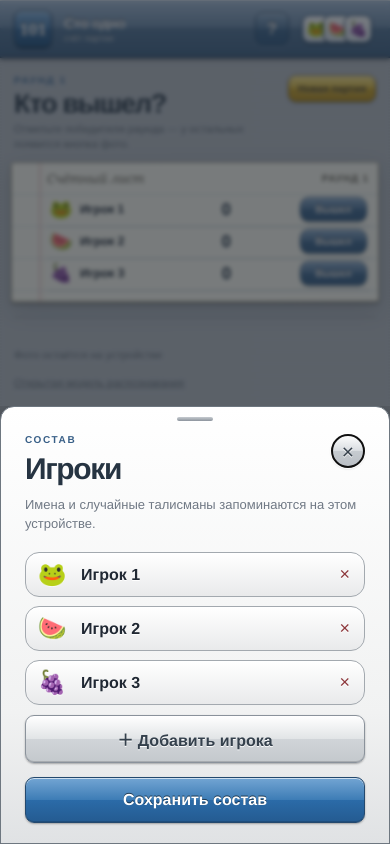
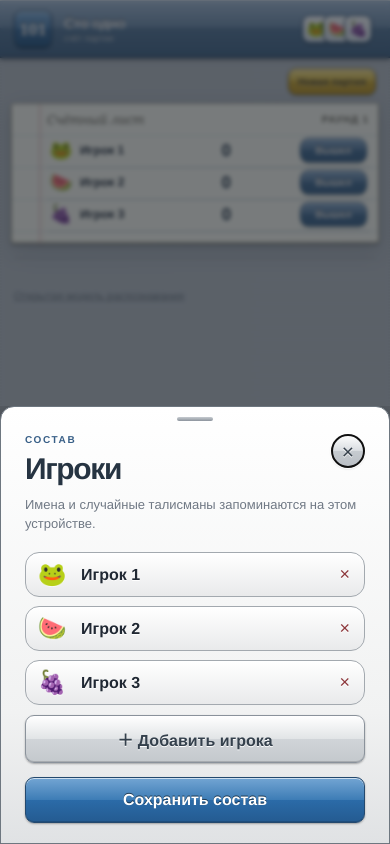
Before and after one commit to sunify/101, a plain HTML site: page dist/index.html in a window 390 px wide. Drawn offline with Linux system fonts and the light colour scheme.

Commit message:
Update Site source

```diff
--- a/dist/app.js
+++ b/dist/app.js
@@ -56,10 +56,7 @@ function currentComplete() {
 function render() {
   const roundNumber = game.rounds.length + 1;
   const winner = players.find(player => player.id === game.current.winnerId);
-  $("#roundLabel").textContent = `Раунд ${roundNumber}`;
   $("#sheetRoundLabel").textContent = `Раунд ${roundNumber}`;
-  $("#gameTitle").textContent = winner ? `${winner.name} вышел${winner.name.endsWith("а") ? "а" : ""}` : "Кто вышел?";
-  $("#gameHint").textContent = winner ? "Теперь сфотографируйте оставшиеся карты каждого игрока." : "Отметьте победителя раунда — у остальных появится кнопка фото.";
   els.playersButton.innerHTML = players.slice(0,4).map(player => `<span>${player.emoji}</span>`).join("");
   els.playersGrid.innerHTML = "";
 
@@ -293,8 +290,6 @@ $("#confirmScoreButton").addEventListener("click",()=>{if(!reviewingPlayerId)ret
 $("#addCardButton").addEventListener("click",()=>{currentCards.push({rank:"6",suit:"?"});renderReview()});
 $("#nextRoundButton").addEventListener("click",nextRound);
 $("#newGameButton").addEventListener("click",newGame);
-$("#rulesButton").addEventListener("click",()=>$("#rulesDialog").showModal());
-$("#rulesClose").addEventListener("click",()=>$("#rulesDialog").close());
 $("#toggleHistoryButton").addEventListener("click",event=>{const wrap=$("#historyWrap"),hidden=wrap.hidden;wrap.hidden=!hidden;event.currentTarget.textContent=hidden?"Свернуть":"Развернуть";event.currentTarget.setAttribute("aria-expanded",String(hidden))});
 
 render();
--- a/dist/index.html
+++ b/dist/index.html
@@ -13,11 +13,10 @@
     <div class="app-shell">
       <header class="topbar">
         <a class="brand" href="#" aria-label="Сто одно"><span class="brand-mark">101</span><span><b>Сто одно</b><small>счёт партии</small></span></a>
-        <div class="top-actions"><button class="icon-button" id="rulesButton" type="button" aria-label="Правила">?</button><button class="avatar-stack" id="playersButton" type="button" aria-label="Изменить игроков"></button></div>
+        <div class="top-actions"><button class="avatar-stack" id="playersButton" type="button" aria-label="Изменить игроков"></button></div>
       </header>
       <main>
         <section class="game-head">
-          <div><span class="eyebrow" id="roundLabel">Раунд 1</span><h1 id="gameTitle">Кто вышел?</h1><p id="gameHint">Отметьте победителя раунда — у остальных появится кнопка фото.</p></div>
           <button class="quiet-button" id="newGameButton" type="button">Новая партия</button>
         </section>
         <section class="score-sheet">
@@ -31,7 +30,7 @@
           <div class="history-wrap" id="historyWrap"><table id="historyTable"></table></div>
         </section>
       </main>
-      <footer><span>Фото остаётся на устройстве</span><a href="https://huggingface.co/sroot/lgd-cards-gen3" target="_blank" rel="noreferrer">Открытая модель распознавания</a></footer>
+      <footer><a href="https://huggingface.co/sroot/lgd-cards-gen3" target="_blank" rel="noreferrer">Открытая модель распознавания</a></footer>
     </div>
 
     <input id="cameraInput" type="file" accept="image/*" capture="environment" hidden />
@@ -60,11 +59,6 @@
       </form>
     </dialog>
 
-    <dialog class="rules-dialog" id="rulesDialog">
-      <button class="close-button" id="rulesClose" type="button" aria-label="Закрыть">×</button><span class="eyebrow">Подсчёт карт</span><h2>Правила</h2>
-      <div class="rules-grid"><span><b>6–8, 10</b><small>по номиналу</small></span><span><b>9</b><small>0 очков</small></span><span><b>В</b><small>2 очка</small></span><span><b>Д</b><small>3 очка</small></span><span><b>К</b><small>4 очка</small></span><span><b>Т</b><small>11 очков</small></span></div>
-      <p class="queen-rule">Одна оставшаяся дама: <b>♠ 40</b>, любая другая — <b>20</b>.</p>
-    </dialog>
     <div class="toast" id="toast" role="status"></div>
     <script src="./vendor/onnxruntime/ort.wasm.min.js"></script><script src="./app.js"></script>
   </body>
--- a/dist/ios6.css
+++ b/dist/ios6.css
@@ -418,3 +418,11 @@ dialog::backdrop { background: rgba(23,30,38,.58); backdrop-filter: blur(2px); }
   .queen-exit { min-width: 30px; width: 30px; font-size: 9px; }
   .round-score { width: 67px; }
 }
+
+/* Keep the space above the score sheet functional and compact. */
+.game-head { justify-content: flex-end; padding: 12px 0 10px; }
+footer { justify-content: flex-end; }
+
+@media (max-width: 650px) {
+  .game-head { padding: 10px 0 8px; }
+}
```
